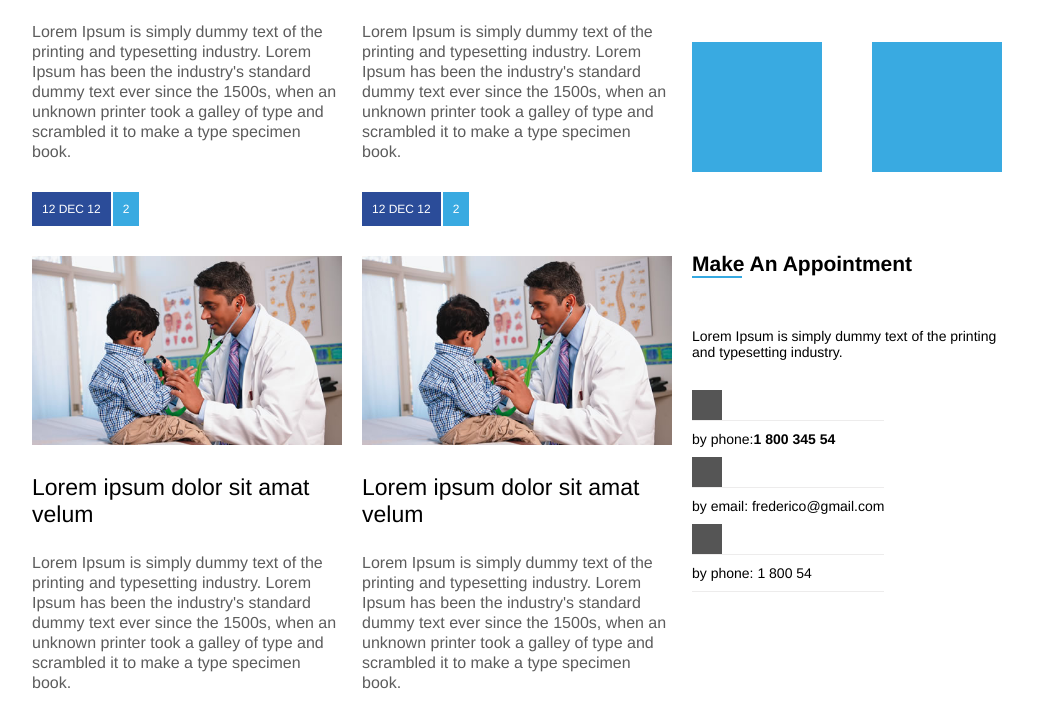
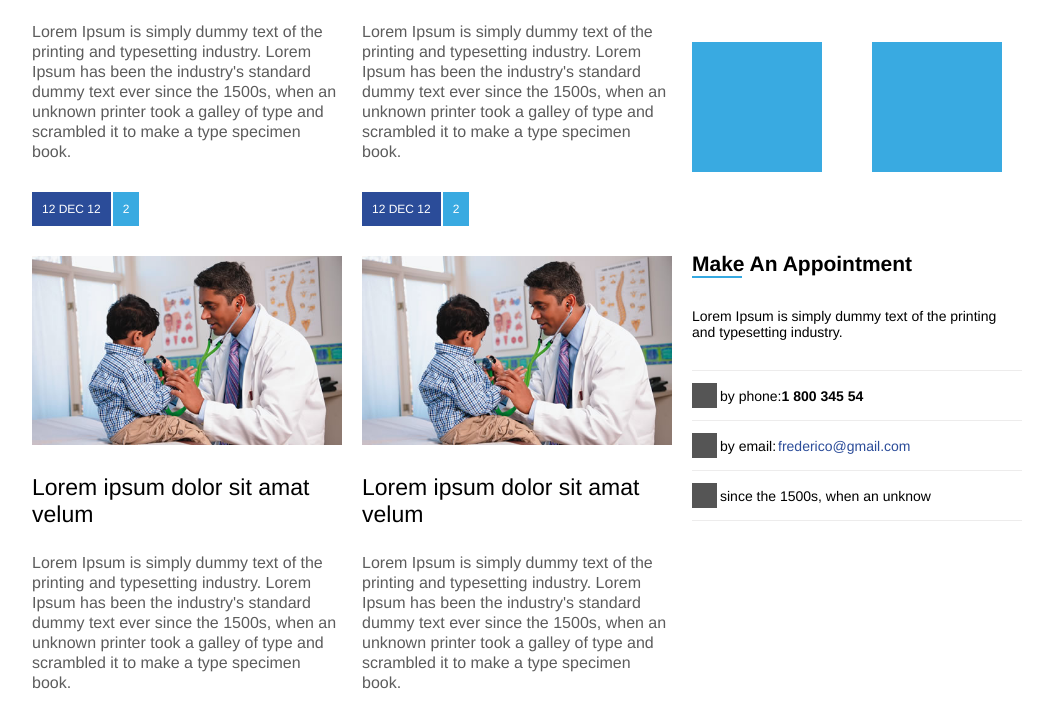
Before and after one commit to fredericoespeschit/layout-flexbox, a plain HTML site: page index.html in a window 1280 px wide. Shown: the part 1194-1917 px from the top of the page, without its empty margins (113-1166 px from the left). Drawn offline with Linux system fonts and the light colour scheme; files that its build step writes are made by us from their sources; files whose address does not match are found by name.

Commit message:
Geral > lateral

```diff
--- a/assets/css/style.css
+++ b/assets/css/style.css
@@ -258,23 +258,27 @@ article .block {
 }
 
 .contact {
-
-
     color: #000;
     font-size: 14px;
-
 }
 .icon {
-
-    width: 30px;
-    height: 30px;
+    display: flex;
+    margin-right: 3px;
+    width: 25px;
+    height: 25px;
     background-color: #555555 ;
 }
 
 .desc {
     display: flex;
+    align-items: center;
+    border-top: 1px solid #bdb9b944;
+    padding-top: 12px;
+    padding-bottom: 12px;
+}
 
-    border-top: 1px solid #bdb9b944;
-    padding-top: 10px;
-    padding-bottom: 10px;
+.desc a{
+    text-decoration: none;
+    margin-left: 2px;
+    color:   #2b4c99;
 }
--- a/index.html
+++ b/index.html
@@ -233,30 +233,33 @@
 
                         </div>
                     </div>
-                    <div class="widget-boby flex">
+                    <div class="widget-boby">
                         <div class="text">
                             Lorem Ipsum is simply dummy text of the printing and typesetting industry.
                         </div>
                         <div class="contact">
-                            <div class="icon">
 
-                            </div>
                             <div class="desc">
+                                <div class="icon">
+
+                                </div>
                                 by phone: <strong>1 800 345 54</strong>
                             </div>
 
-                            <div class="icon">
 
-                            </div>
                             <div class="desc">
-                                by email: frederico@gmail.com
+                                <div class="icon">
+
+                                </div>
+                                by email: <a href=""> frederico@gmail.com</a>
                             </div>
 
-                             <div class="icon">
 
-                            </div>
                             <div class="desc">
-                                by phone: 1 800 54
+                                <div class="icon">
+
+                                </div>
+                                since the 1500s, when an unknow
                             </div>
 
                             <div class="desc">
```
